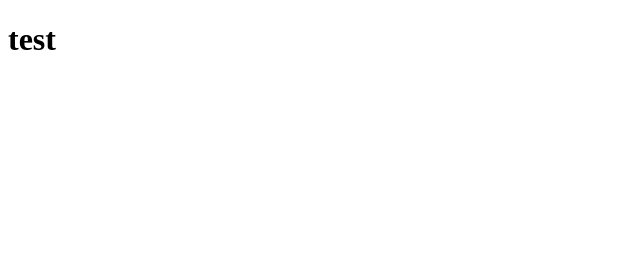
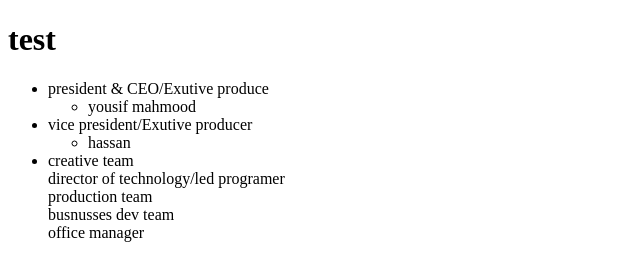
Before and after one commit to blackdevil733/blackdevil733.github.io, a plain HTML site: page index.html in a window 1280 px wide. Shown: the whole page, without its empty margins (0-640 px from the left). Drawn offline with Linux system fonts and the light colour scheme.

Commit message:
Update index.html

```diff
--- a/index.html
+++ b/index.html
@@ -2,5 +2,21 @@
   <html>
     <body>
       <h1>test</h1>
+ <div class="org-chart">
+ <ul><li>
+<a herf="#">president & CEO/Exutive produce</a>
+<ul><li>
+<a herf="#">yousif mahmood</a>
+</ul></li></li><li>
+<a herf="#">vice president/Exutive producer</a>
+<ul><li>
+<a herf="#">hassan</a>
+</li></ul><li>
+<a herf="#">creative team</a><br>
+<a herf="#">director of technology/led programer</a><br>
+<a herf="#">production team</a><br>
+<a herf="#">busnusses dev team</a><br> <a herf="#">office manager</a><br>
+
+
     </body>
   </html>
```
